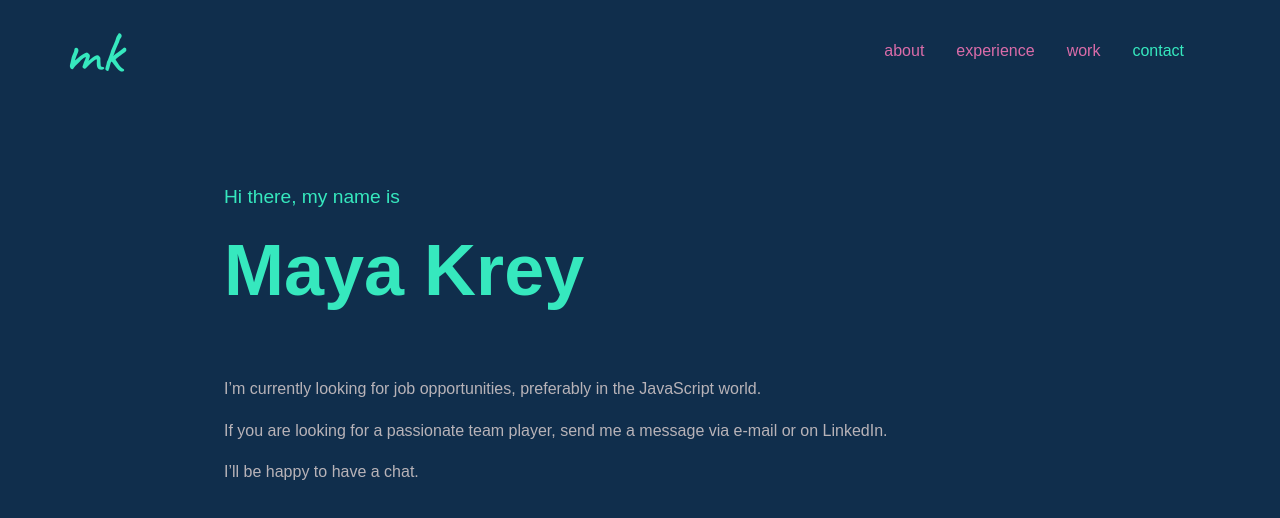
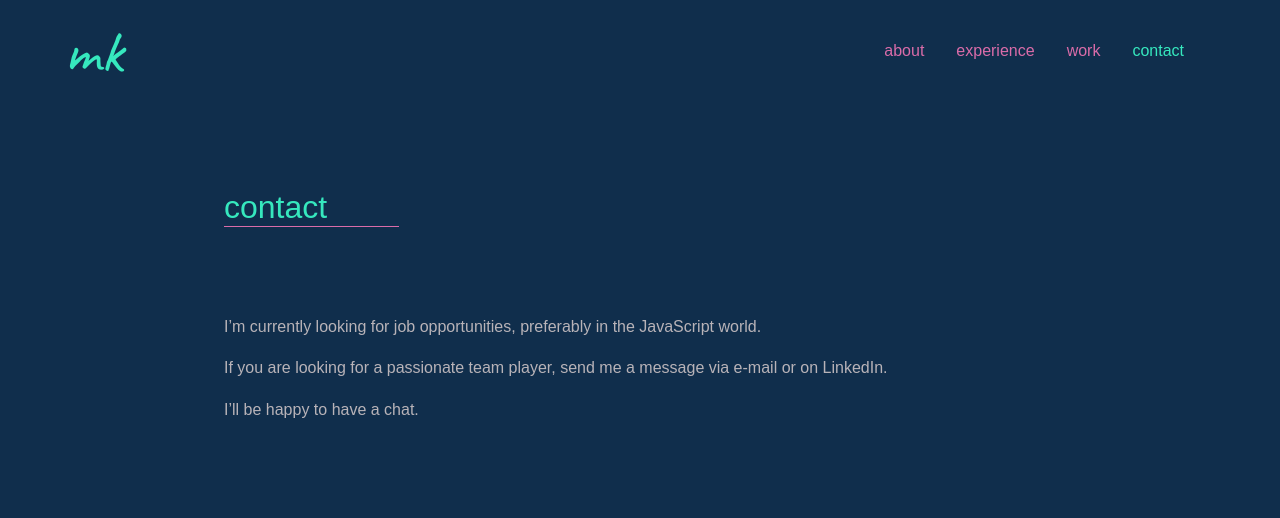
Before and after one commit to mayakrey/home, a Vue app: page /contact in a window 1280 px wide. Shown: the top 518 px of the page. Built offline with nearby package versions, Linux system fonts and the light colour scheme.

Commit message:
Add some styles

```diff
--- a/src/App.vue
+++ b/src/App.vue
@@ -8,7 +8,6 @@
     <Navigation />
   </header>
   <div class="wrapper">
-    <Home />
     <div class="content">
       <RouterView />
     </div>
--- a/src/assets/main.css
+++ b/src/assets/main.css
@@ -17,5 +17,6 @@ p {
 @media (min-width: 1024px) {
   .text-wrapper {
     max-width: 50rem;
+    margin-top: 5rem;
   }
 }
--- a/src/components/Navigation.vue
+++ b/src/components/Navigation.vue
@@ -9,8 +9,8 @@
     </div>
     <div>
     <RouterLink to="/about">about</RouterLink>
-    <RouterLink to="/">experience</RouterLink>
-    <RouterLink to="/">work</RouterLink>
+    <RouterLink to="/experience">experience</RouterLink>
+    <RouterLink to="/work">work</RouterLink>
     <RouterLink to="/contact">contact</RouterLink>
   </div>
   </nav>
--- a/src/views/AboutView.vue
+++ b/src/views/AboutView.vue
@@ -1,13 +1,28 @@
 <template>
   <div class="about">
-    <h1>This is an about page</h1>
+    <h1 class="title">about me</h1>
   </div>
 </template>
 
 <style>
-@media (min-width: 1024px) {
-  .about {
-    min-height: 100vh;
+  .title {
+    margin-bottom: 1rem;
   }
-}
+
+  .title::after {
+    content: "";
+    display: block;
+    position: relative;
+    top: -8px;
+    width: 175px;
+    height: 0.1px;
+    margin-left: 0.2px;
+    background-color: var(--link-primary);
+  }
+
+  @media (min-width: 1024px) {
+    .title {
+      margin-bottom: 2rem;
+    }
+  }
 </style>
--- a/src/views/ContactView.vue
+++ b/src/views/ContactView.vue
@@ -1,7 +1,31 @@
 <template>
+  <h1 class="title">contact</h1>
   <div class="text-wrapper">
     <p>I’m currently looking for job opportunities, preferably in the JavaScript world.</p>
     <p>If you are looking for a passionate team player, send me a message via e-mail or on LinkedIn.</p>
     <p>I’ll be happy to have a chat.</p>
   </div>
 </template>
+
+<style scoped>
+  .title {
+    margin-bottom: 1rem;
+  }
+
+  .title::after {
+    content: "";
+    display: block;
+    position: relative;
+    top: -8px;
+    width: 175px;
+    height: 0.1px;
+    margin-left: 0.2px;
+    background-color: var(--link-primary);
+  }
+
+  @media (min-width: 1024px) {
+    .title {
+      margin-bottom: 2rem;
+    }
+  }
+</style>
--- a/src/views/HomeView.vue
+++ b/src/views/HomeView.vue
@@ -1,4 +1,9 @@
+<script setup lang="ts">
+  import Home from '../components/Home.vue'
+</script>
+
 <template>
+  <Home />
   <div class="text-wrapper">
     <p>
       I’m a software engineer from Berlin with a passion
```
